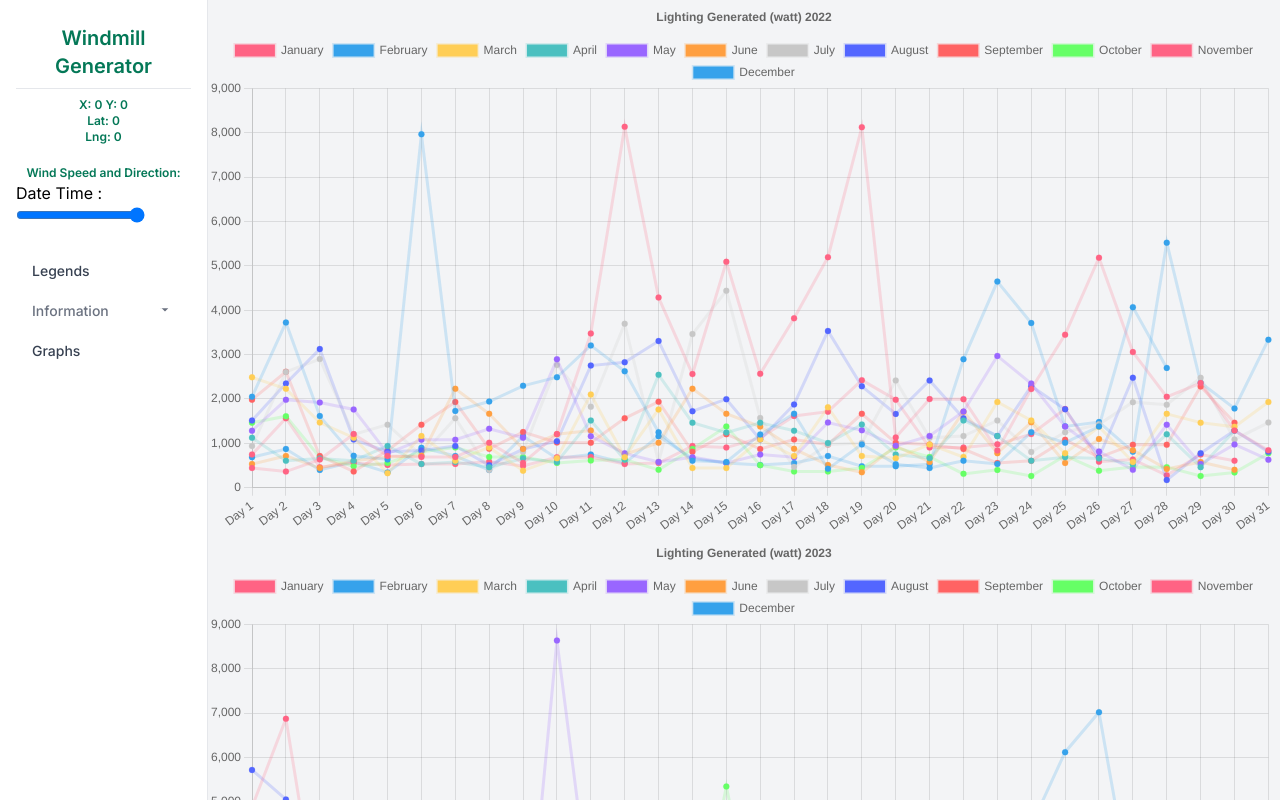
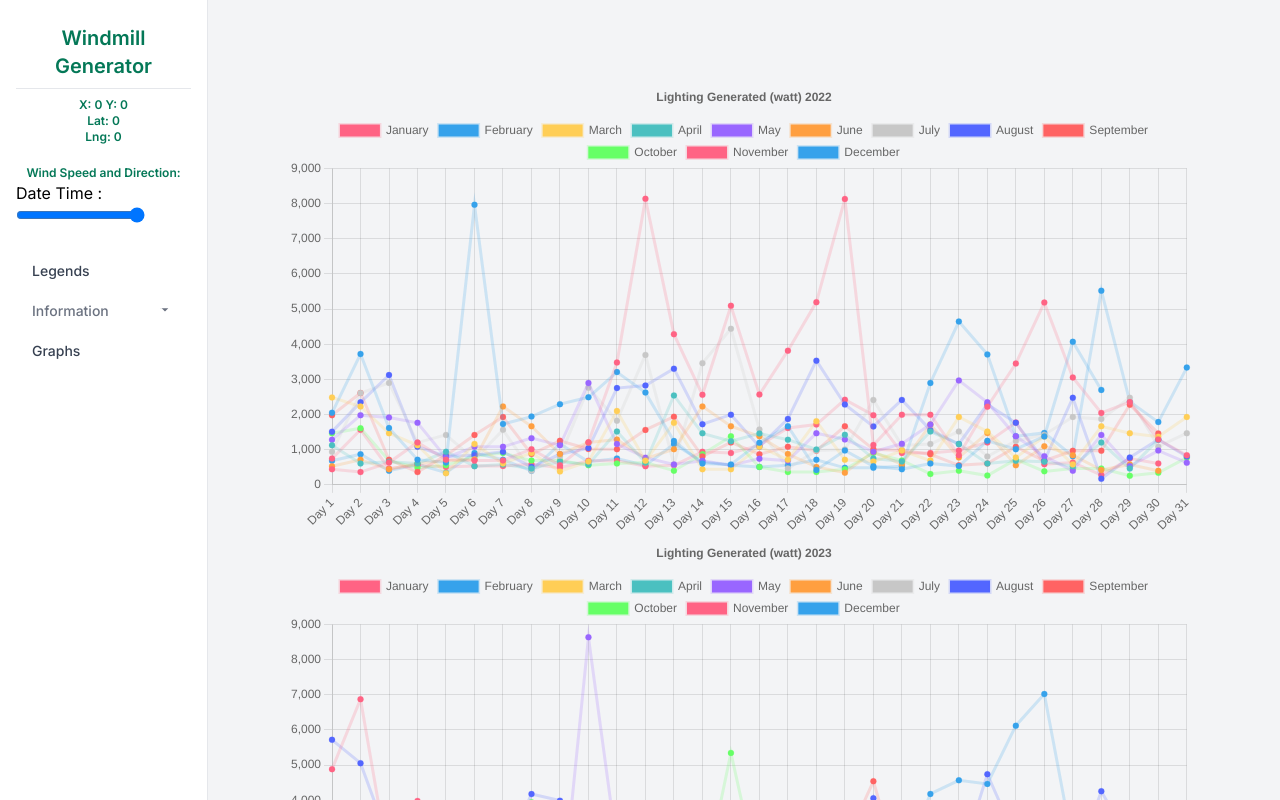
Before and after one commit to mamxalf/windmill-generator-webgis, a Next.js app: page /graphs in a window 1280 px wide. Shown: the top 800 px of the page. Built offline with nearby package versions, Linux system fonts and the light colour scheme.

Commit message:
add margin on every graphs

```diff
--- a/src/app/graphs/page.tsx
+++ b/src/app/graphs/page.tsx
@@ -53,7 +53,7 @@ export default function Graph() {
     };
 
     return (
-        <div>
+        <div className='m-20'>
             {loading ? (
                 <p>Loading...</p>
             ) : (
```
